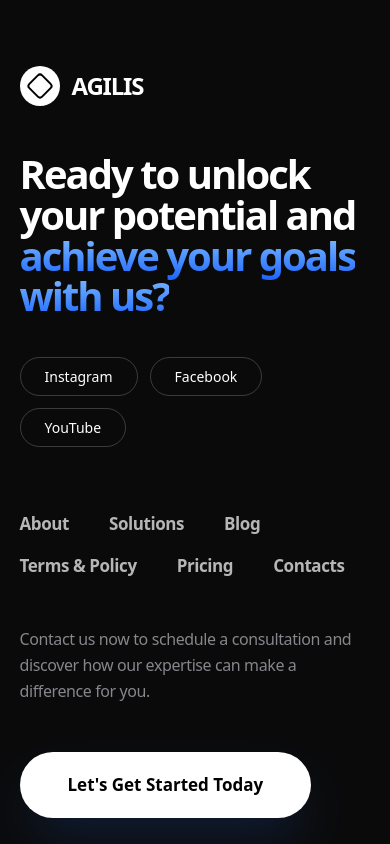
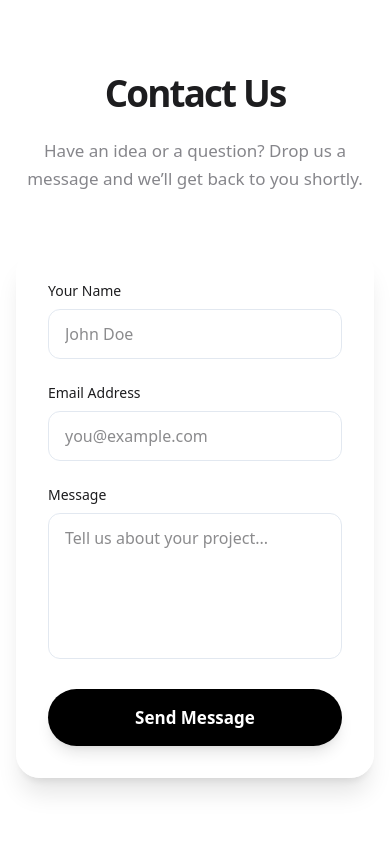
Before and after one commit to odisyorg-ops/Agilis_002, a React (Vite) app: page / in a window 390 px wide. Shown: the part 6000-6844 px from the top of the page. Built offline with nearby package versions, Linux system fonts and the light colour scheme.

Commit message:
Email js added

```diff
--- a/package.json
+++ b/package.json
@@ -10,6 +10,7 @@
     "preview": "vite preview"
   },
   "dependencies": {
+    "@emailjs/browser": "^4.4.1",
     "@tailwindcss/vite": "^4.1.18",
     "daisyui": "^5.5.14",
     "lenis": "^1.3.17",
--- /dev/null
+++ b/src/Components/ContactUs.jsx
@@ -0,0 +1,166 @@
+import React, { useRef, useState } from "react";
+import { motion } from "framer-motion";
+import emailjs from "@emailjs/browser";
+
+const ContactUs = () => {
+  const formRef = useRef(null);
+  const [status, setStatus] = useState("idle");
+
+  const sendEmail = (e) => {
+    e.preventDefault();
+    setStatus("sending");
+
+    emailjs
+      .sendForm(
+        import.meta.env.VITE_EMAILJS_SERVICE_ID,
+        import.meta.env.VITE_EMAILJS_TEMPLATE_ID,
+        formRef.current,
+        import.meta.env.VITE_EMAILJS_PUBLIC_KEY
+      )
+      .then(
+        () => {
+          setStatus("success");
+          formRef.current.reset();
+        },
+        () => {
+          setStatus("error");
+        }
+      );
+  };
+
+  return (
+    <section className="relative py-24 px-4 overflow-hidden antialiased">
+
+      {/* Apple-style mesh background */}
+      <div className="absolute inset-0 -z-10">
+        <div className="absolute -top-[10%] -left-[10%] w-[40%] h-[40%] bg-blue-50 rounded-full blur-[120px] opacity-60" />
+        <div className="absolute bottom-[5%] -right-[10%] w-[35%] h-[35%] bg-teal-50 rounded-full blur-[120px] opacity-50" />
+        <div className="absolute inset-0 bg-gradient-to-b from-white via-slate-50/40 to-white" />
+      </div>
+
+      <div className="max-w-3xl mx-auto text-center">
+
+        {/* Heading */}
+        <motion.h2
+          initial={{ opacity: 0, y: 20 }}
+          whileInView={{ opacity: 1, y: 0 }}
+          viewport={{ once: true }}
+          transition={{ duration: 0.8 }}
+          className="text-[clamp(2.3rem,6vw,3.8rem)] font-bold tracking-tighter text-[#1d1d1f]"
+        >
+          Contact Us
+        </motion.h2>
+
+        {/* Subheading */}
+        <p className="mt-4 text-[#86868b] text-[17px] md:text-[19px] max-w-xl mx-auto leading-relaxed">
+          Have an idea or a question?
+          Drop us a message and we’ll get back to you shortly.
+        </p>
+
+        {/* Form Card */}
+        <motion.form
+          ref={formRef}
+          onSubmit={sendEmail}
+          initial={{ opacity: 0, y: 30 }}
+          whileInView={{ opacity: 1, y: 0 }}
+          viewport={{ once: true }}
+          transition={{ duration: 0.8, delay: 0.1 }}
+          className="
+            mt-14 bg-white/80 backdrop-blur-xl
+            rounded-3xl shadow-xl
+            p-8 md:p-12
+            space-y-6 text-left
+          "
+        >
+          {/* Name */}
+          <div>
+            <label className="block mb-2 text-sm font-medium text-[#1d1d1f]">
+              Your Name
+            </label>
+            <input
+              type="text"
+              name="name"
+              required
+              placeholder="John Doe"
+              className="
+                w-full px-4 py-3 rounded-xl
+                border border-slate-200
+                focus:outline-none focus:ring-2 focus:ring-blue-300
+              "
+            />
+          </div>
+
+          {/* Email */}
+          <div>
+            <label className="block mb-2 text-sm font-medium text-[#1d1d1f]">
+              Email Address
+            </label>
+            <input
+              type="email"
+              name="email"
+              required
+              placeholder="you@example.com"
+              className="
+                w-full px-4 py-3 rounded-xl
+                border border-slate-200
+                focus:outline-none focus:ring-2 focus:ring-blue-300
+              "
+            />
+          </div>
+
+          {/* Message */}
+          <div>
+            <label className="block mb-2 text-sm font-medium text-[#1d1d1f]">
+              Message
+            </label>
+            <textarea
+              name="message"
+              rows="5"
+              required
+              placeholder="Tell us about your project..."
+              className="
+                w-full px-4 py-3 rounded-xl
+                border border-slate-200
+                resize-none
+                focus:outline-none focus:ring-2 focus:ring-blue-300
+              "
+            />
+          </div>
+
+          {/* Submit Button */}
+          <motion.button
+            whileHover={{ scale: 1.03 }}
+            whileTap={{ scale: 0.97 }}
+            type="submit"
+            disabled={status === "sending"}
+            className="
+              w-full bg-black text-white
+              py-4 rounded-full
+              text-[17px] font-semibold
+              shadow-lg transition-all
+            "
+          >
+            {status === "sending" && "Sending..."}
+            {status === "success" && "Message Sent ✓"}
+            {status === "error" && "Something went wrong"}
+            {status === "idle" && "Send Message"}
+          </motion.button>
+
+          {/* Status Message */}
+          {status === "success" && (
+            <p className="text-center text-green-600 text-sm font-medium">
+              Thanks! We’ve received your message.
+            </p>
+          )}
+          {status === "error" && (
+            <p className="text-center text-red-600 text-sm font-medium">
+              Failed to send message. Please try again.
+            </p>
+          )}
+        </motion.form>
+      </div>
+    </section>
+  );
+};
+
+export default ContactUs;
--- a/src/Pages/Home.jsx
+++ b/src/Pages/Home.jsx
@@ -1,4 +1,5 @@
 import Banner from "../Components/Banner";
+import ContactUs from "../Components/ContactUs";
 import Features from "../Components/Home/Features";
 import Footer from "../Components/Home/Footer";
 import SolutionsSection from "../Components/Home/SolutionsSection";
@@ -25,7 +26,7 @@ const Home = () => {
         <TeamSection />
         <Values />
       </div>
-
+<ContactUs></ContactUs>
       <Footer />
     </main>
   );
```
Also changed, not shown: 2 other files (tests, documents, lock files or other folders).
